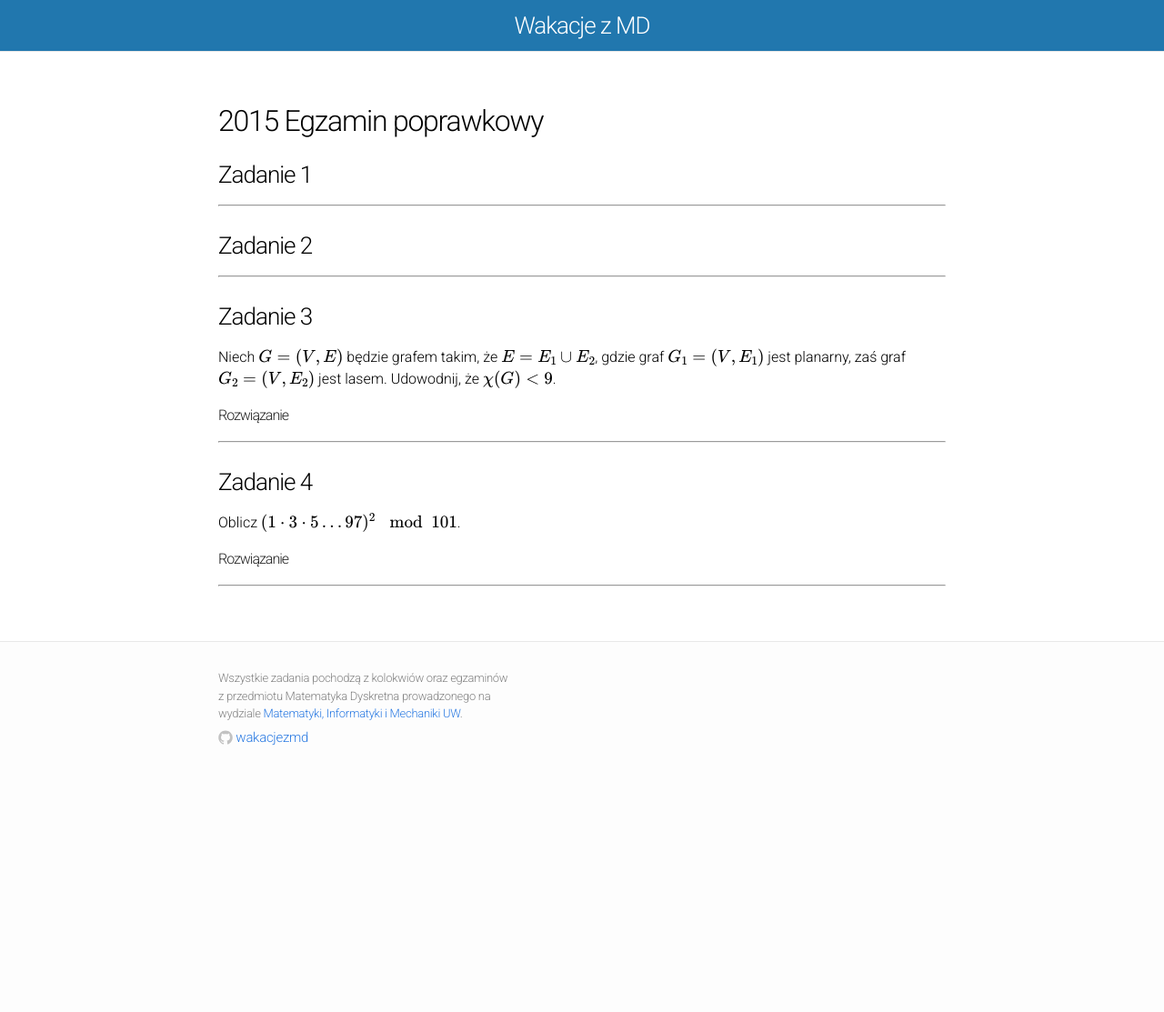
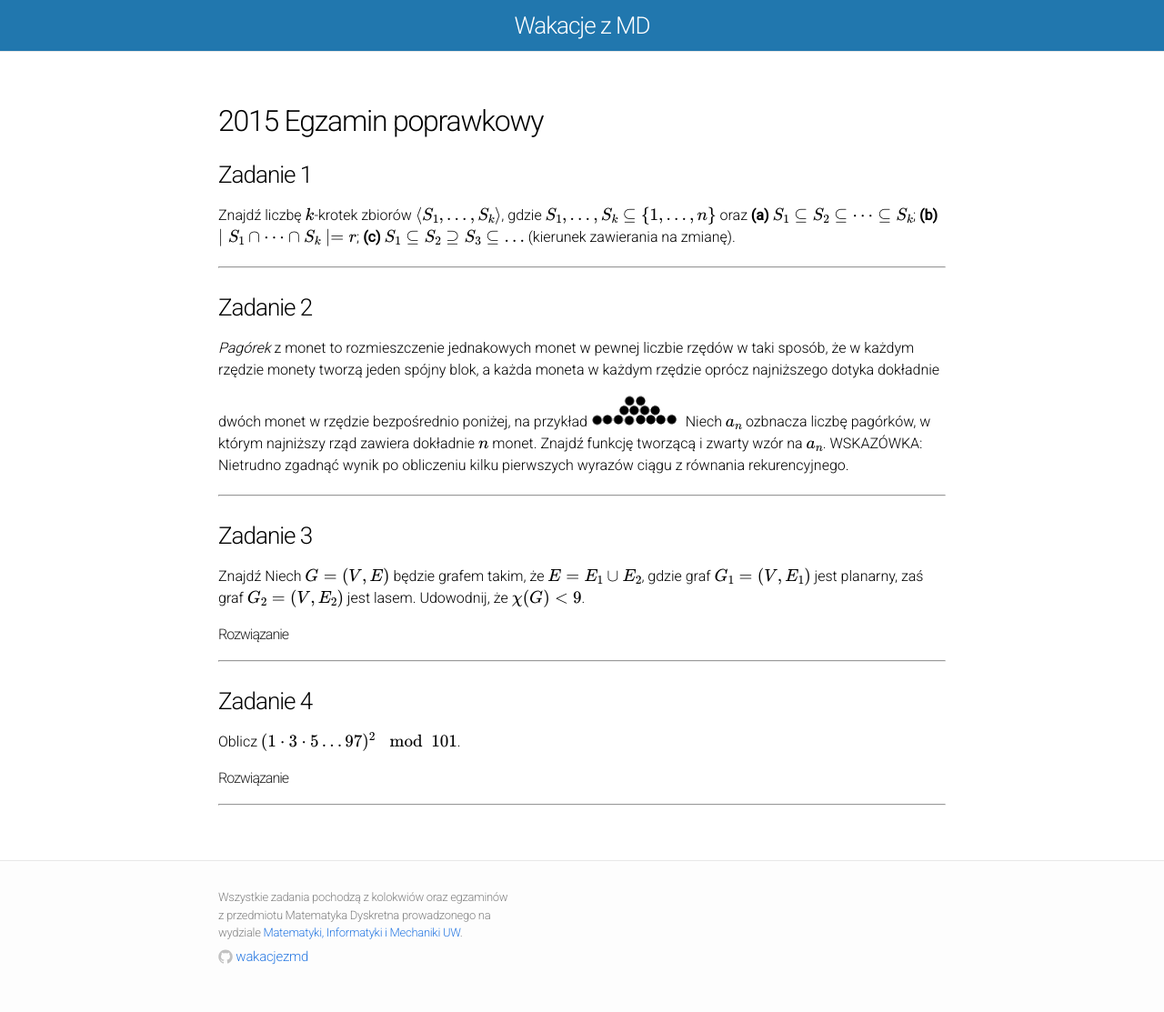
Before and after one commit to wakacjezmd/wakacjezmd.github.io, a Jekyll site: the page built from _solutions/2015/2015-egzamin-2.md, in a window 1280 px wide. Shown: the whole page at 91% size. Built offline with Jekyll 4.4.1, drawn with Linux system fonts in a browser that asks for light colours; nearby versions of some CDN libraries; formulas are drawn with MathJax 3; our own code applies the rules of GitHub Pages for plain Markdown files; before the commit the page ends 900 px from its top, so only the background shows below that.

Commit message:
2015 przepisz brakujące zadania do latexa (#60)
* Spisz brakujące zadania do latexa

```diff
--- a/_solutions/2015/2015-egzamin-2.md
+++ b/_solutions/2015/2015-egzamin-2.md
@@ -6,15 +6,24 @@ permalink: /2015/egzamin/2/
 ## 2015 Egzamin poprawkowy
 
 ### Zadanie 1
+<p>
+  Znajdź liczbę \(k\)-krotek zbiorów \(\langle S_1, \dots, S_k \rangle\), gdzie \(S_1, \dots, S_k \subseteq \{1, \dots, n\}\)
+  oraz <b>(a)</b> \(S_1 \subseteq S_2 \subseteq \dots \subseteq S_k\); <b> (b) </b> \(\mid S_1 \cap \dots \cap S_k \mid = r\);
+  <b> (c) </b> \(S_1 \subseteq S_2 \supseteq S_3 \subseteq \dots \) (kierunek zawierania na zmianę).
+</p>
 
 ---
 
 ### Zadanie 2
-
+<p>
+   <i> Pagórek </i> z monet to rozmieszczenie jednakowych monet w pewnej liczbie rzędów w taki sposób, że w każdym
+   rzędzie monety tworzą jeden spójny blok, a każda moneta w każdym rzędzie oprócz najniższego dotyka dokładnie dwóch monet
+   w rzędzie bezpośrednio poniżej, na przykład <img class="inline-image" src="/images/2015_2.png"> Niech \(a_n\) ozbnacza liczbę pagórków, w którym najniższy rząd zawiera dokładnie \(n\) monet. Znajdź funkcję tworzącą i zwarty wzór na \(a_n\). WSKAZÓWKA: Nietrudno zgadnąć wynik po obliczeniu kilku pierwszych wyrazów ciągu z równania rekurencyjnego.
+</p>
 ---
 
 ### Zadanie 3
-Niech \\(G=(V,E)\\) będzie grafem takim, że \\(E=E\_1 \cup E\_2\\), gdzie graf
+Znajdź Niech \\(G=(V,E)\\) będzie grafem takim, że \\(E=E\_1 \cup E\_2\\), gdzie graf
 \\(G\_1=(V, E\_1)\\) jest planarny, zaś graf \\(G\_2=(V, E\_2)\\) jest lasem.
 Udowodnij, że \\(\chi(G) < 9\\).
 
```
Also changed, not shown: images/2015_2.png (added).
